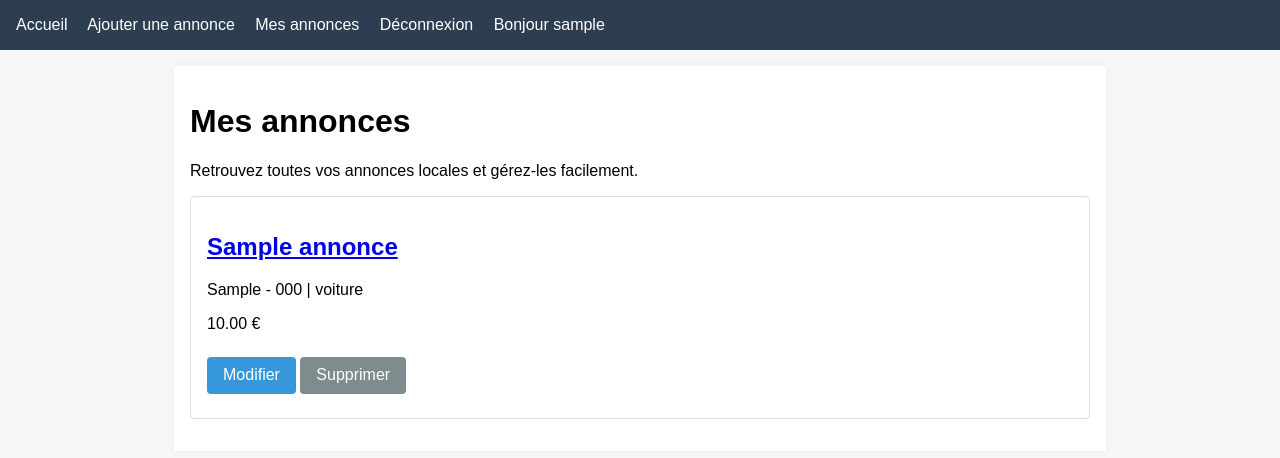
After one commit to Isi-la-flamme/Marche2Saaba, a Django app: page /mes-annonces/ in a window 1280 px wide. The commit adds this page. Shown: the top 458 px of the page. Run offline with Django 4.2, Linux system fonts and the light colour scheme; a user stored in the database is signed in; tables that the repository leaves empty hold one stand-in row (values such as "Sample post").

Commit message:
la V0.1.2

```diff
--- a/annonces/models.py
+++ b/annonces/models.py
@@ -1,5 +1,7 @@
 from django.db import models
 from django.contrib.auth.models import User
+from django.urls import reverse
+
 
 class Annonce(models.Model):
     CATEGORIES = [
@@ -7,14 +9,20 @@ class Annonce(models.Model):
         ('telephone', 'Téléphone'),
         ('maison', 'Maison'),
     ]
+
     titre = models.CharField(max_length=200)
     description = models.TextField()
     prix = models.DecimalField(max_digits=10, decimal_places=2)
-    categorie = models.CharField(max_length=20, choices=CATEGORIES)
+    categorie = models.CharField(max_length=20, choices=CATEGORIES, default='voiture')
+    ville = models.CharField(max_length=100, blank=True)
+    code_postal = models.CharField(max_length=10, blank=True)
     image = models.ImageField(upload_to='annonces/')
     contact = models.CharField(max_length=20)
-    auteur = models.ForeignKey(User, on_delete=models.CASCADE, null=True)
+    auteur = models.ForeignKey(User, on_delete=models.CASCADE, null=True, blank=True)
     date_creation = models.DateTimeField(auto_now_add=True)
 
     def __str__(self):
         return self.titre
+
+    def get_absolute_url(self):
+        return reverse('detail', kwargs={'id': self.id})
--- /dev/null
+++ b/annonces/templates/annonces/base.html
@@ -0,0 +1,39 @@
+<!DOCTYPE html>
+<html lang="fr">
+<head>
+  <meta charset="UTF-8">
+  <meta name="viewport" content="width=device-width, initial-scale=1.0">
+  <title>{% block title %}Marché local{% endblock %}</title>
+  <style>
+    body { font-family: Arial, sans-serif; margin: 0; padding: 0; background: #f7f7f7; }
+    header { background: #2c3e50; color: white; padding: 1rem; }
+    nav a { color: white; margin-right: 1rem; text-decoration: none; }
+    .container { max-width: 900px; margin: 1rem auto; padding: 1rem; background: white; box-shadow: 0 0 10px rgba(0,0,0,0.05); }
+    .button { display: inline-block; margin: .5rem 0; padding: .6rem 1rem; background: #3498db; color: white; text-decoration: none; border-radius: 4px; }
+    .button.secondary { background: #7f8c8d; }
+    .card { border: 1px solid #ddd; padding: 1rem; margin-bottom: 1rem; border-radius: 4px; }
+    .form-control { width: 100%; padding: .6rem; margin: .25rem 0 1rem; border: 1px solid #ccc; border-radius: 4px; }
+    .form-row { display: flex; gap: 1rem; flex-wrap: wrap; }
+    .form-row > * { flex: 1; min-width: 160px; }
+  </style>
+</head>
+<body>
+  <header>
+    <nav>
+      <a href="/">Accueil</a>
+      {% if request.user.is_authenticated %}
+        <a href="/ajouter/">Ajouter une annonce</a>
+        <a href="/mes-annonces/">Mes annonces</a>
+        <a href="{% url 'logout' %}">Déconnexion</a>
+        <span>Bonjour {{ request.user.username }}</span>
+      {% else %}
+        <a href="{% url 'login' %}">Connexion</a>
+        <a href="{% url 'signup' %}">Inscription</a>
+      {% endif %}
+    </nav>
+  </header>
+  <div class="container">
+    {% block content %}{% endblock %}
+  </div>
+</body>
+</html>
--- /dev/null
+++ b/annonces/templates/annonces/mes_annonces.html
@@ -0,0 +1,22 @@
+{% extends 'annonces/base.html' %}
+
+{% block title %}Mes annonces{% endblock %}
+
+{% block content %}
+  <h1>Mes annonces</h1>
+  <p>Retrouvez toutes vos annonces locales et gérez-les facilement.</p>
+
+  {% if annonces %}
+    {% for annonce in annonces %}
+      <div class="card">
+        <h2><a href="{{ annonce.get_absolute_url|default:'#' }}">{{ annonce.titre }}</a></h2>
+        <p>{{ annonce.ville }} - {{ annonce.code_postal }} | {{ annonce.categorie }}</p>
+        <p>{{ annonce.prix }} €</p>
+        <a class="button" href="/annonce/{{ annonce.id }}/editer/">Modifier</a>
+        <a class="button secondary" href="/annonce/{{ annonce.id }}/supprimer/">Supprimer</a>
+      </div>
+    {% endfor %}
+  {% else %}
+    <p>Aucune annonce publiée pour l'instant.</p>
+  {% endif %}
+{% endblock %}
--- a/annonces/urls.py
+++ b/annonces/urls.py
@@ -3,6 +3,10 @@ from . import views
 
 urlpatterns = [
     path('', views.index, name='index'),
+    path('accounts/signup/', views.signup, name='signup'),
+    path('mes-annonces/', views.mes_annonces, name='mes_annonces'),
+    path('ajouter/', views.add, name='add'),
     path('annonce/<int:id>/', views.detail, name='detail'),
-    path('ajouter/', views.add, name='add'),
+    path('annonce/<int:id>/editer/', views.edit, name='edit'),
+    path('annonce/<int:id>/supprimer/', views.delete, name='delete'),
 ]
--- a/annonces/views.py
+++ b/annonces/views.py
@@ -1,23 +1,77 @@
 from django.shortcuts import render, redirect, get_object_or_404
+from django.contrib.auth.decorators import login_required
+from django.contrib.auth.forms import UserCreationForm
+from django.contrib.auth import login
 from .models import Annonce
+from .forms import AnnonceForm
+
 
 def index(request):
     q = request.GET.get('q')
-    annonces = Annonce.objects.filter(titre__icontains=q) if q else Annonce.objects.all()
-    return render(request, "annonces/index.html", {"annonces": annonces})
+    ville = request.GET.get('ville')
+    annonces = Annonce.objects.all()
+    if q:
+        annonces = annonces.filter(titre__icontains=q)
+    if ville:
+        annonces = annonces.filter(ville__icontains=ville)
+    return render(request, 'annonces/index.html', {'annonces': annonces, 'query': q or '', 'ville': ville or ''})
+
 
 def detail(request, id):
     annonce = get_object_or_404(Annonce, id=id)
-    return render(request, "annonces/detail.html", {"annonce": annonce})
+    return render(request, 'annonces/detail.html', {'annonce': annonce})
 
+
+@login_required
 def add(request):
-    if request.method == "POST":
-        Annonce.objects.create(
-            titre=request.POST["titre"],
-            prix=request.POST["prix"],
-            description=request.POST["description"],
-            contact=request.POST["contact"],
-            image=request.FILES["image"],
-        )
-        return redirect("/")
-    return render(request, "annonces/add.html")
+    if request.method == 'POST':
+        form = AnnonceForm(request.POST, request.FILES)
+        if form.is_valid():
+            annonce = form.save(commit=False)
+            annonce.auteur = request.user
+            annonce.save()
+            return redirect('detail', id=annonce.id)
+    else:
+        form = AnnonceForm()
+    return render(request, 'annonces/add.html', {'form': form})
+
+
+def signup(request):
+    if request.method == 'POST':
+        form = UserCreationForm(request.POST)
+        if form.is_valid():
+            user = form.save()
+            login(request, user)
+            return redirect('index')
+    else:
+        form = UserCreationForm()
+    return render(request, 'annonces/signup.html', {'form': form})
+
+
+@login_required
+@login_required
+def edit(request, id):
+    annonce = get_object_or_404(Annonce, id=id, auteur=request.user)
+    if request.method == 'POST':
+        form = AnnonceForm(request.POST, request.FILES, instance=annonce)
+        if form.is_valid():
+            form.save()
+            return redirect('detail', id=annonce.id)
+    else:
+        form = AnnonceForm(instance=annonce)
+    return render(request, 'annonces/edit.html', {'form': form, 'annonce': annonce})
+
+
+@login_required
+def delete(request, id):
+    annonce = get_object_or_404(Annonce, id=id, auteur=request.user)
+    if request.method == 'POST':
+        annonce.delete()
+        return redirect('index')
+    return render(request, 'annonces/confirm_delete.html', {'annonce': annonce})
+
+
+@login_required
+def mes_annonces(request):
+    annonces = Annonce.objects.filter(auteur=request.user).order_by('-date_creation')
+    return render(request, 'annonces/mes_annonces.html', {'annonces': annonces})
--- a/marche2saaba/settings.py
+++ b/marche2saaba/settings.py
@@ -61,3 +61,6 @@ DATABASES = {
 STATIC_URL = '/static/'
 MEDIA_URL = '/media/'
 MEDIA_ROOT = BASE_DIR / 'media'
+
+LOGIN_REDIRECT_URL = '/'
+LOGOUT_REDIRECT_URL = '/'
--- a/marche2saaba/urls.py
+++ b/marche2saaba/urls.py
@@ -5,6 +5,7 @@ from django.conf.urls.static import static
 
 urlpatterns = [
     path('admin/', admin.site.urls),
+    path('accounts/', include('django.contrib.auth.urls')),
     path('', include('annonces.urls')),  # routes de l'app annonces
 ]
 
```
Also changed, not shown: annonces/forms.py (added, +33 -0 lines), annonces/templates/annonces/add.html (+12 -10 lines), annonces/templates/annonces/confirm_delete.html (added, +18 -0 lines), annonces/templates/annonces/detail.html (+19 -5 lines), annonces/templates/annonces/edit.html (added, +13 -0 lines), annonces/templates/annonces/index.html (+24 -11 lines), annonces/templates/annonces/signup.html (added, +12 -0 lines), annonces/templates/registration/logged_out.html (added, +9 -0 lines), annonces/templates/registration/login.html (added, +15 -0 lines), annonces/migrations/0002_annonce_code_postal_annonce_ville_and_more.py (added).
